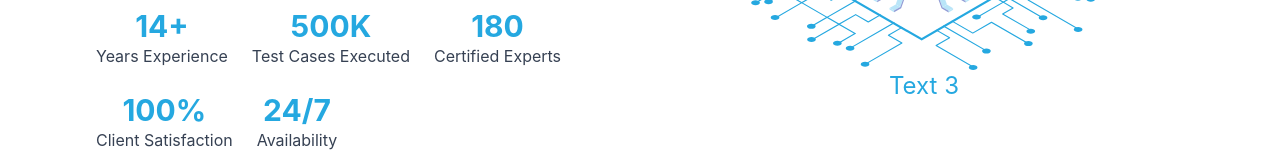
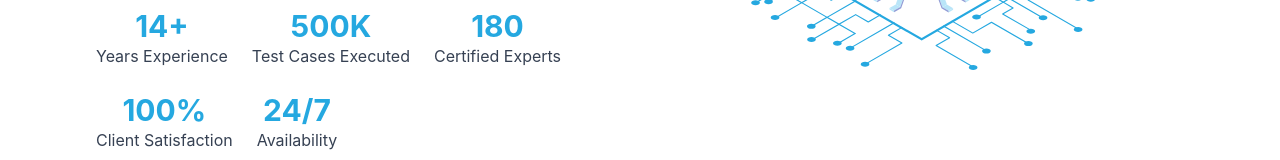
Before and after one commit to prakash47/testrq-3.0, a Next.js app: page / in a window 1280 px wide. Shown: the part 556-716 px from the top of the page. Built offline with nearby package versions, Linux system fonts and the light colour scheme.

Commit message:
commented Link text in HomeHeroSection

```diff
--- a/src/components/ImageSlider.tsx
+++ b/src/components/ImageSlider.tsx
@@ -74,7 +74,7 @@ const ImageSlider = () => {
               priority={index === 0} // Prioritize first image for faster loading
             />
 
-            <Link href={'#'} className='flex justify-center text-2xl text-[theme(color.brand.blue)] ' >{image.text}</Link>
+            {/* <Link href={'#'} className='flex justify-center text-2xl text-[theme(color.brand.blue)] ' >{image.text}</Link> */}
 
           </div>
         ))}
```
